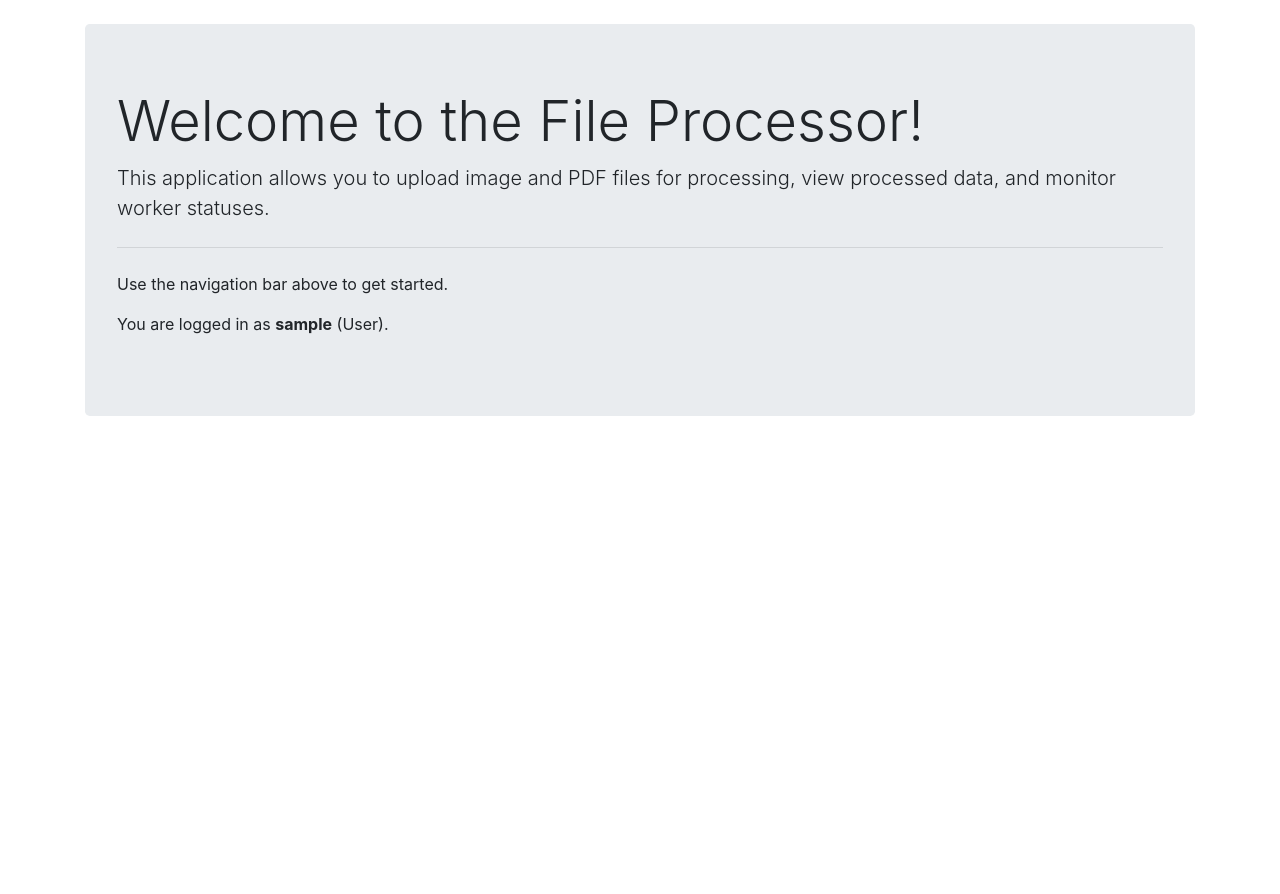
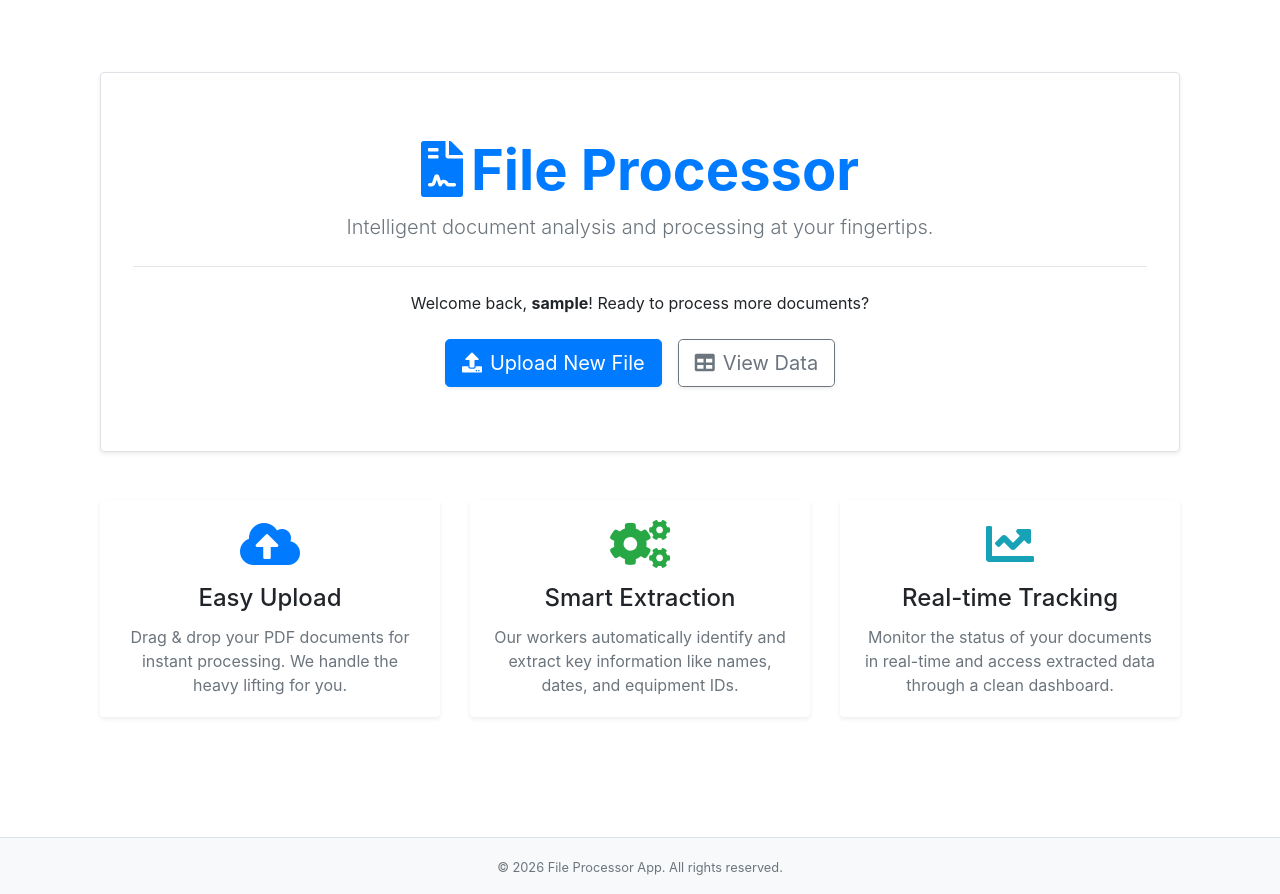
Before and after one commit to C1ean-dev/process, a Flask app: page /home in a window 1280 px wide. Shown: the part 56-950 px from the top of the page. Before the commit the page ends 472 px from the top, so only its background shows below. Run offline with Flask 3, Linux system fonts and the light colour scheme; the visitor is signed in with stand-in values (Sample User, id 1); parts of the project's set-up code (start-up, migrations or seed data) failed here and were passed over; some libraries are stand-ins or nearby versions.

Commit message:
melhorando a home

```diff
--- a/app/templates/base.html
+++ b/app/templates/base.html
@@ -5,6 +5,7 @@
     <meta name="viewport" content="width=device-width, initial-scale=1.0">
     <title>{{ title }} - File Processor</title>
     <link rel="stylesheet" href="https://stackpath.bootstrapcdn.com/bootstrap/4.5.2/css/bootstrap.min.css">
+    <link rel="stylesheet" href="https://cdnjs.cloudflare.com/ajax/libs/font-awesome/5.15.4/css/all.min.css">
     <style>
         body {
             padding-top: 56px; /* Space for fixed navbar */
@@ -66,9 +67,15 @@
         {% endwith %}
     </div>
 
-    <div class="container mt-4">
+    <div class="container mt-4 mb-5">
         {% block content %}{% endblock %}
     </div>
+
+    <footer class="footer mt-auto py-3 bg-light text-center border-top">
+        <div class="container">
+            <span class="text-muted small">&copy; 2026 File Processor App. All rights reserved.</span>
+        </div>
+    </footer>
 
     <script src="https://code.jquery.com/jquery-3.5.1.slim.min.js"></script>
     <script src="https://cdn.jsdelivr.net/npm/@popperjs/core@2.5.4/dist/umd/popper.min.js"></script>
--- a/app/templates/home.html
+++ b/app/templates/home.html
@@ -1,14 +1,78 @@
 {% extends "base.html" %}
 {% block content %}
-    <div class="jumbotron">
-        <h1 class="display-4">Welcome to the File Processor!</h1>
-        <p class="lead">This application allows you to upload image and PDF files for processing, view processed data, and monitor worker statuses.</p>
+<div class="container py-5">
+    <!-- Hero Section -->
+    <div class="jumbotron text-center bg-white shadow-sm border rounded">
+        <h1 class="display-4 text-primary font-weight-bold">
+            <i class="fas fa-file-contract mr-2"></i>File Processor
+        </h1>
+        <p class="lead text-muted">Intelligent document analysis and processing at your fingertips.</p>
         <hr class="my-4">
-        <p>Use the navigation bar above to get started.</p>
+
         {% if current_user.is_authenticated %}
-            <p>You are logged in as <strong>{{ current_user.username }}</strong> ({{ "Admin" if current_user.is_admin else "User" }}).</p>
+            <p class="mb-4">Welcome back, <strong>{{ current_user.username }}</strong>! Ready to process more documents?</p>
+            <div class="d-flex justify-content-center">
+                <a class="btn btn-primary btn-lg mr-3 shadow-sm" href="{{ url_for('files.upload_file') }}" role="button">
+                    <i class="fas fa-upload mr-2"></i>Upload New File
+                </a>
+                <a class="btn btn-outline-secondary btn-lg shadow-sm" href="{{ url_for('files.view_data') }}" role="button">
+                    <i class="fas fa-table mr-2"></i>View Data
+                </a>
+            </div>
         {% else %}
-        <p>Please <a href="{{ url_for('auth.login') }}">log in</a> to access the features.</p>
+            <p class="mb-4">Securely upload, automatically extract data, and manage your document workflows efficiently.</p>
+            <a class="btn btn-success btn-lg shadow-sm px-5" href="{{ url_for('auth.login') }}" role="button">
+                <i class="fas fa-sign-in-alt mr-2"></i>Login to Start
+            </a>
         {% endif %}
     </div>
+
+    <!-- Features Section -->
+    <div class="row mt-5">
+        <div class="col-md-4 mb-4">
+            <div class="card h-100 border-0 shadow-sm hover-shadow transition-all">
+                <div class="card-body text-center">
+                    <div class="mb-3 text-primary">
+                        <i class="fas fa-cloud-upload-alt fa-3x"></i>
+                    </div>
+                    <h4 class="card-title">Easy Upload</h4>
+                    <p class="card-text text-muted">Drag & drop your PDF documents for instant processing. We handle the heavy lifting for you.</p>
+                </div>
+            </div>
+        </div>
+        <div class="col-md-4 mb-4">
+            <div class="card h-100 border-0 shadow-sm hover-shadow transition-all">
+                <div class="card-body text-center">
+                    <div class="mb-3 text-success">
+                        <i class="fas fa-cogs fa-3x"></i>
+                    </div>
+                    <h4 class="card-title">Smart Extraction</h4>
+                    <p class="card-text text-muted">Our workers automatically identify and extract key information like names, dates, and equipment IDs.</p>
+                </div>
+            </div>
+        </div>
+        <div class="col-md-4 mb-4">
+            <div class="card h-100 border-0 shadow-sm hover-shadow transition-all">
+                <div class="card-body text-center">
+                    <div class="mb-3 text-info">
+                        <i class="fas fa-chart-line fa-3x"></i>
+                    </div>
+                    <h4 class="card-title">Real-time Tracking</h4>
+                    <p class="card-text text-muted">Monitor the status of your documents in real-time and access extracted data through a clean dashboard.</p>
+                </div>
+            </div>
+        </div>
+    </div>
+</div>
+
+<style>
+    /* Simple hover effect for cards */
+    .hover-shadow:hover {
+        transform: translateY(-5px);
+        box-shadow: 0 .5rem 1rem rgba(0,0,0,.15)!important;
+    }
+    .transition-all {
+        transition: all 0.3s ease;
+    }
+</style>
 {% endblock content %}
```
